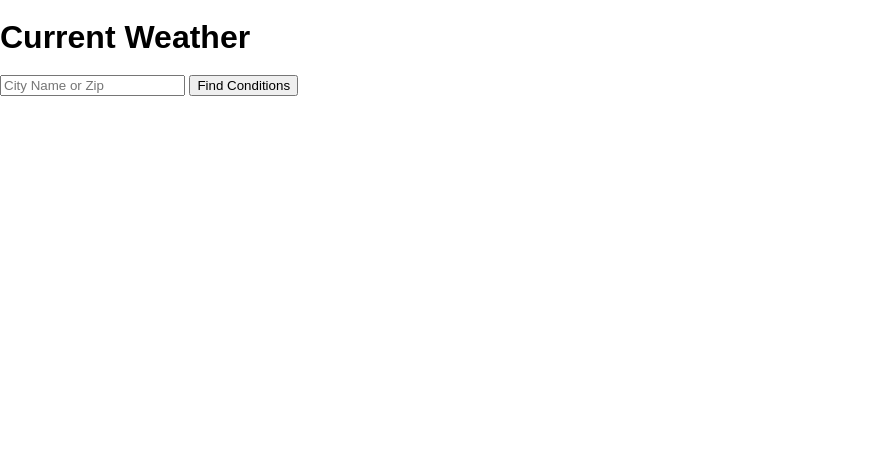
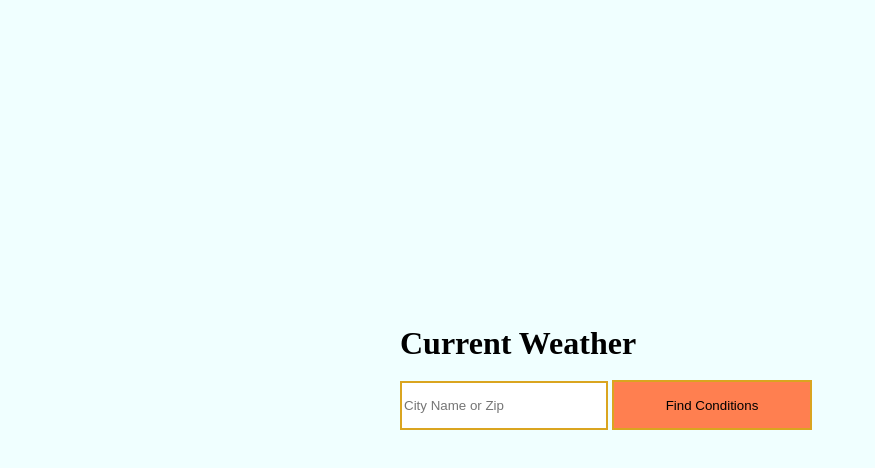
Before and after one commit to MichellePolinsky/weather, a website: page public/index.html in a window 1280 px wide. Shown: the whole page, without its empty margins (0-875 px from the left). Drawn offline with Linux system fonts and the light colour scheme.

Commit message:
weather final

```diff
--- a/public/index.html
+++ b/public/index.html
@@ -9,12 +9,10 @@
   </head>
   <body>
     <h1 class="current-conditions">Current Weather</h1>
-    <section>
       <div>
         <input class="typed" placeholder= "City Name or Zip"></input>
         <button class="search">Find Conditions</button>
       </div>
-    </section>
     <p class= "conditions"></p>
     <p class= "city-temps"></p>
     <script src="/main.js" charset="utf-8"></script>
--- a/public/screen.css
+++ b/public/screen.css
@@ -9,5 +9,26 @@ html {
 body {
   margin: 0;
   min-height: 100%;
+  display: flex;
+  justify-content: center;
+  flex-direction: column;
+  padding-left: 25rem;
+  font-family: 'Libre Caslon Display', serif;
+  background-color: azure;
+}
+
+button {
+  background-color: coral;
+  height: 50px;
+  width: 200px;
+  border-style: solid;
+  border-color: goldenrod;
+}
+
+.typed {
+  border-style: solid;
+  border-color: goldenrod;
+  height: 43px;
+  width: 200px;
   justify-content: center;
 }
```
Also changed, not shown: 1 other file.
